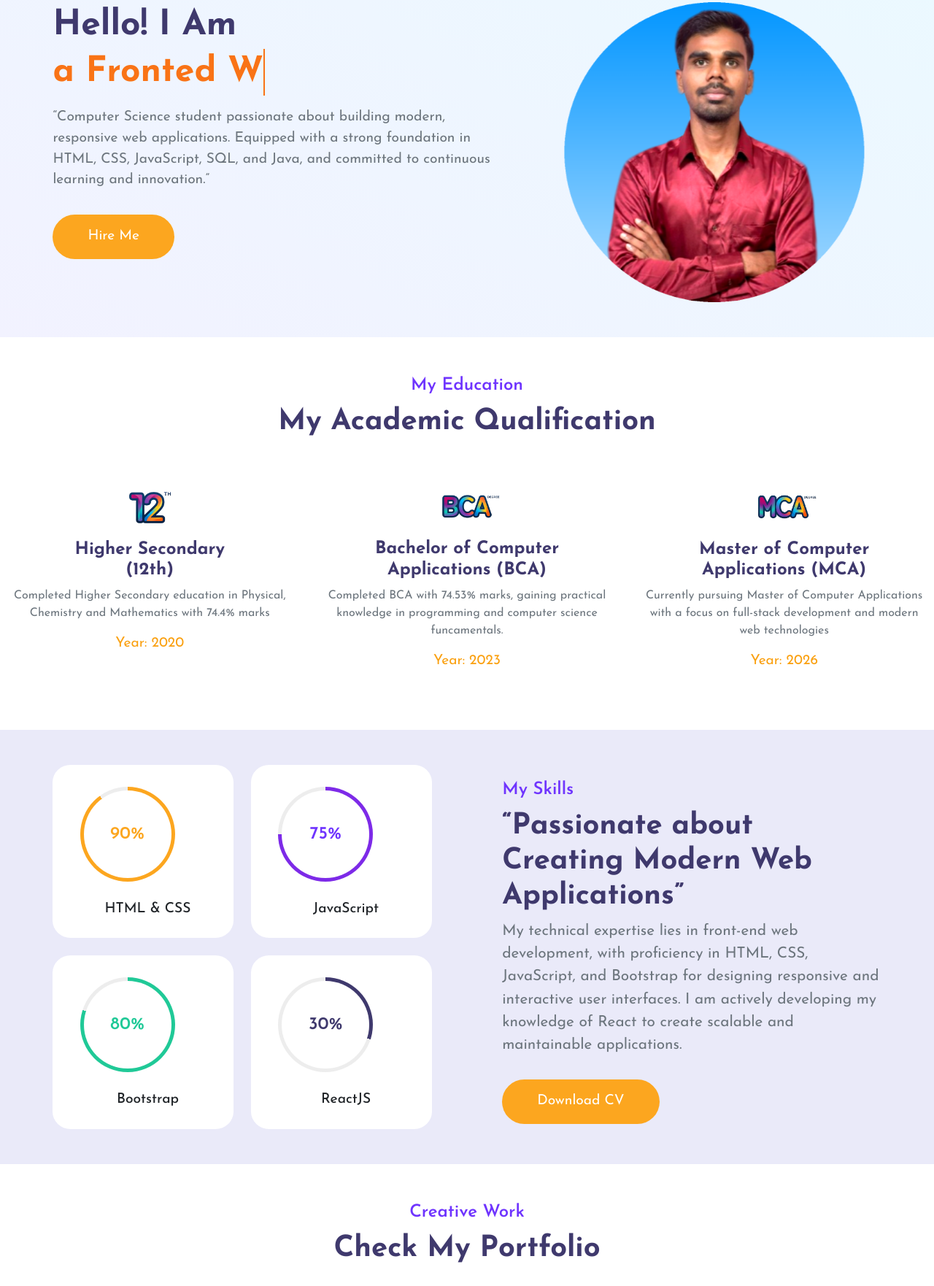
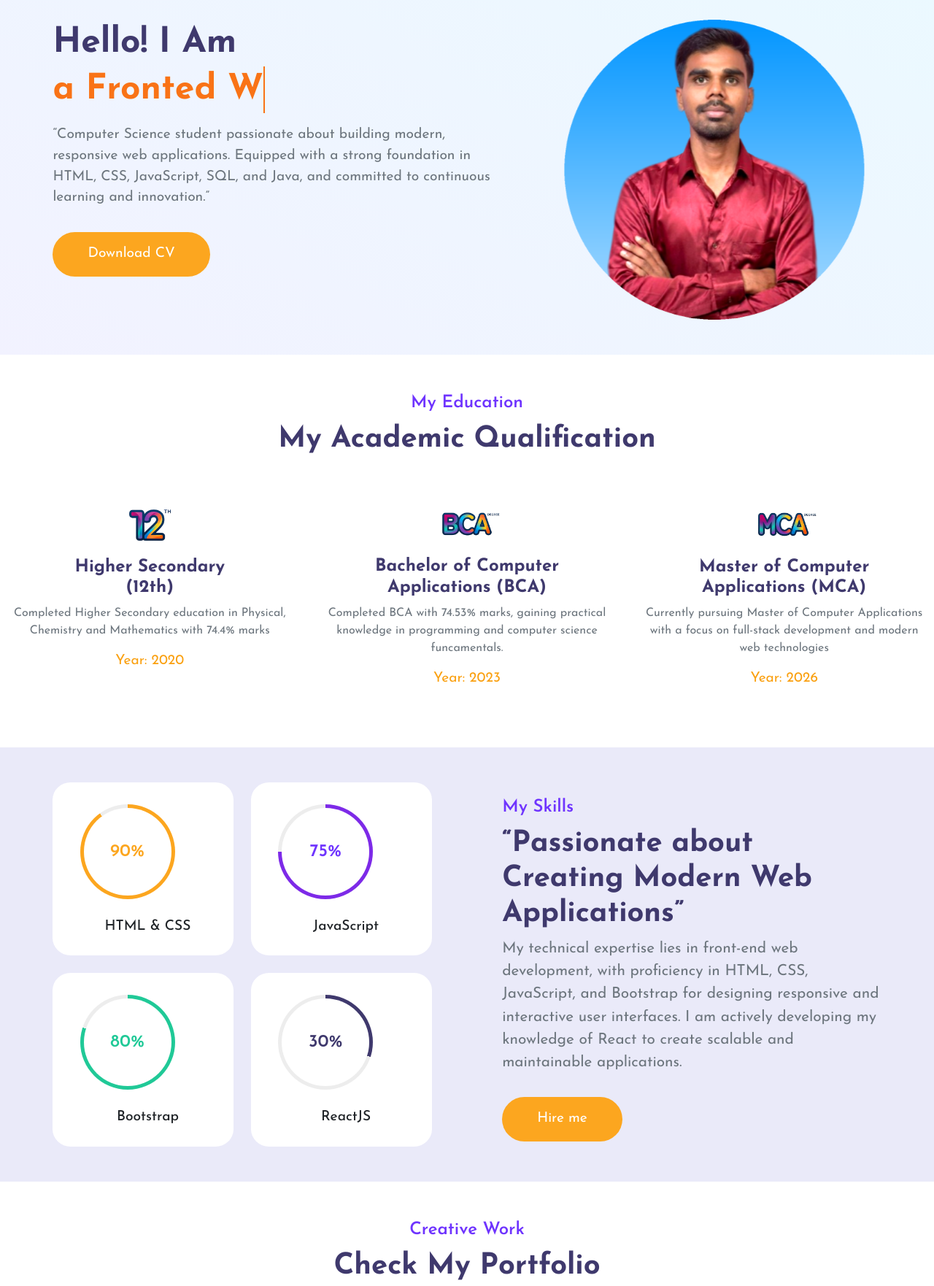
Before and after one commit to rameshyadav52399/portfolio-website, a plain HTML site: page index.html in a window 1280 px wide. Shown: the part 119-1881 px from the top of the page at 73% size. Drawn offline with nearby package versions, Linux system fonts and the light colour scheme.

Commit message:
Updating resume file

```diff
--- a/index.html
+++ b/index.html
@@ -24,8 +24,7 @@
   <link rel="stylesheet" href="https://cdn.jsdelivr.net/npm/bootstrap-icons@1.10.4/font/bootstrap-icons.css" />
 
 
-
-
+s
   <!-- for adding animation to website we have use AOS library
     AOS Library css file cdn link -->
   <link rel="stylesheet" href="https://unpkg.com/aos@next/dist/aos.css" />
@@ -86,12 +85,17 @@
           innovation.”
         </p>
 
-         <a href="#contact">
+         <!-- <a href="#contact">
         <button class="c-btn h-btn mt-3 py-3 px-5 rounded-pill">
            Hire Me
         </button>
 
-      </a>
+      </a> -->
+      <button class="c-btn h-btn mt-3 py-3 px-5 rounded-pill">
+            <!-- here download attribute is used for adding download functionality to button  -->
+            <a href="RAMESH_RESUME.pdf" download="Ramesh_Rs"
+              style="text-decoration: none;color: #fff;">Download CV</a>
+          </button>
           <!-- <button class="c-btn h-btn mt-3 py-3 px-5 rounded-pill">
             Hire Me
           </button> -->
@@ -224,11 +228,12 @@
             Bootstrap for designing responsive and interactive user interfaces. I am actively developing my knowledge of
             React to create scalable and maintainable applications.
           </p>
+          <a href="#contact"
+              style="text-decoration: none;color: #fff;">
           <button class="c-btn h-btn mt-3 py-3 px-5 rounded-pill">
-            <!-- here download attribute is used for adding download functionality to button  -->
-            <a href="Entry Level Web Developer Resume.pdf" download="SampleCV"
-              style="text-decoration: none;color: #fff;">Download CV</a>
+            Hire me
           </button>
+          </a>
         </div>
       </div>
     </div>
```
Also changed, not shown: 2 other files.
